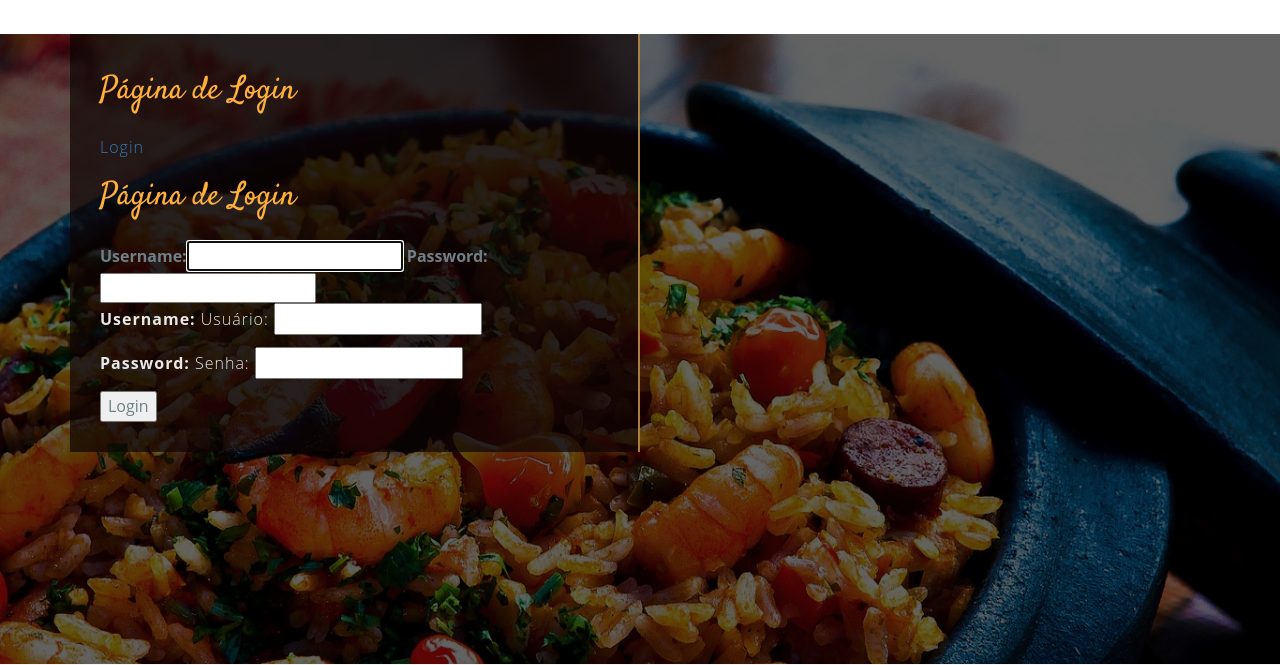
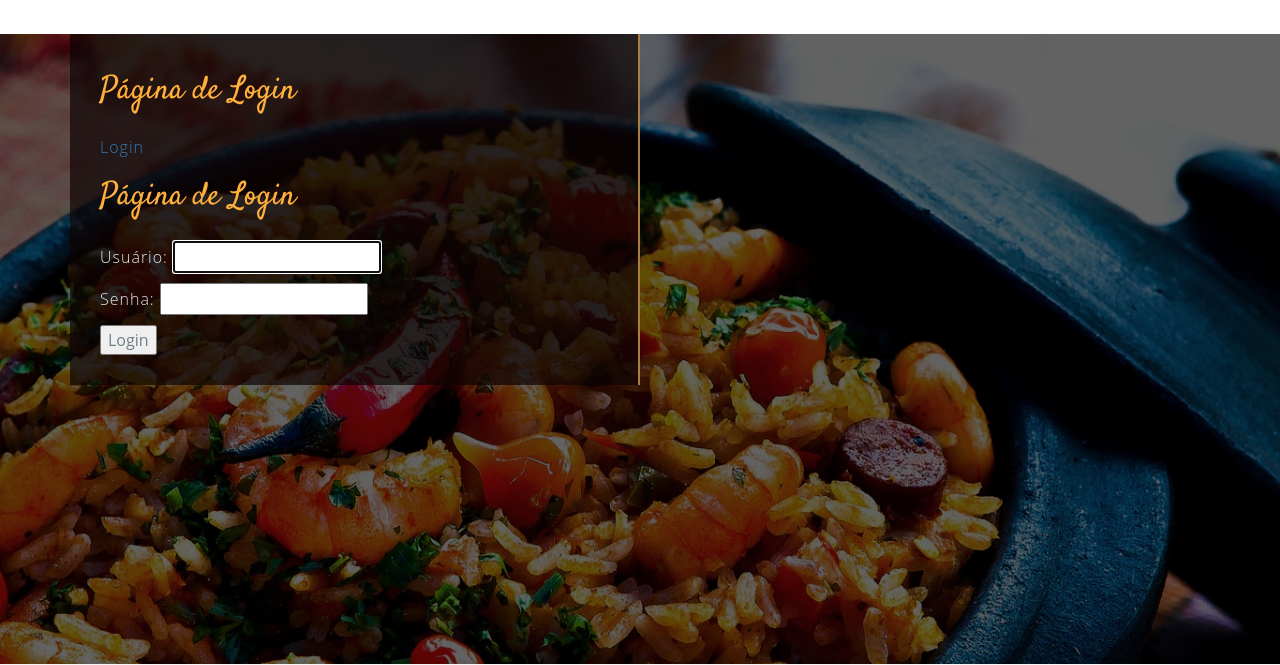
Before and after one commit to brunogomesifrn/info419comida, a Django app: page /login/ in a window 1280 px wide. Shown: the part 1549-2214 px from the top of the page. Run offline with Django 3.2, Linux system fonts and the light colour scheme; some libraries are stand-ins or nearby versions; some web fonts are replaced.

Commit message:
alterei login.html

```diff
--- a/core/templates/registration/login.html
+++ b/core/templates/registration/login.html
@@ -6,16 +6,11 @@
 <h2>Página de Login</h2>
 <form method="post">
 	{% csrf_token %}
-	{{ form }}
 
-	<p>{{ form.username.label_tag }} Usuário: {{ form.username }}</p>
-	<p>{{ form.password.label_tag }} Senha: {{ form.password }}</p>
+	<p>Usuário: {{ form.username }}</p>
+	<p>Senha: {{ form.password }}</p>
 
 	<button type="submit">Login</button>
-
-	{% if user.is_authenticated %}
-	<p><a href="{% url 'perfil' %}">Perfil</a></p>
-	{% endif %}
 
 </form>
 
```
